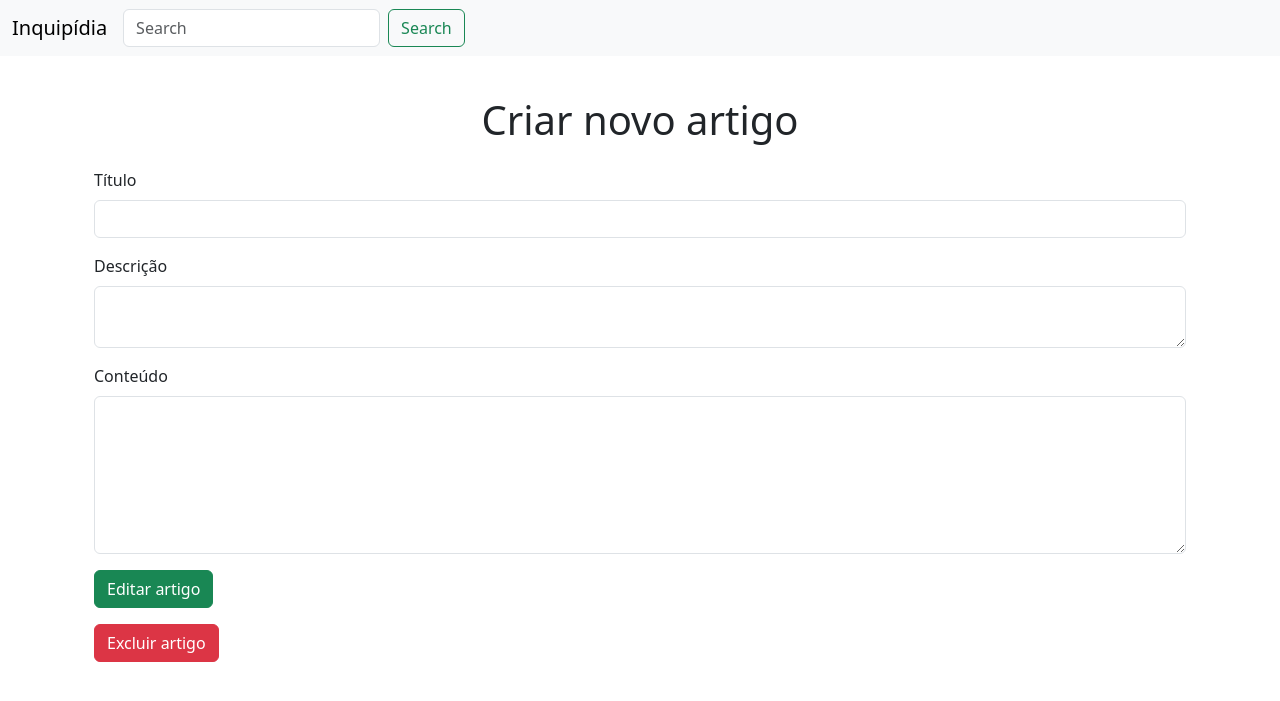
After one commit to LeoMeato/Inquipidia, a Flask app: template app/templates/ver.html in a window 1280 px wide. The commit adds this page. Shown: the top 701 px of the page. Run offline with Flask 3, Linux system fonts and the light colour scheme; the template is opened without the code that fills it, so the values that code supplies are empty; some libraries are stand-ins or nearby versions.

Commit message:
crud básico funcionando 100%

```diff
--- a/app/templates/index.html
+++ b/app/templates/index.html
@@ -27,6 +27,7 @@
 
 {% for artigo in artigos %}
 
+<a href="/ver/{{artigo.id}}" style="text-decoration: none; color: inherit;">
   <div class="container py-3">
     <div class="row">
       <div class="col-6 mx-auto">
@@ -39,6 +40,7 @@
       </div>
     </div>
   </div>
+</a>
 
 {% endfor %}
 
--- /dev/null
+++ b/app/templates/ver.html
@@ -0,0 +1,35 @@
+{% extends 'base.html' %}
+
+{% block head %}
+
+    <title>Document</title>
+
+{% endblock %}
+
+{% block body %}
+
+  <div class="container mt-5">
+    <h1 class="mb-4 text-center">Criar novo artigo</h1>
+
+    <form action="/editar/{{artigo.id}}" method="POST">
+      <div class="mb-3">
+        <label for="titulo" class="form-label">Título</label>
+        <input type="text" class="form-control" id="titulo" name="titulo" value="{{artigo.title}}" required>
+      </div>
+
+      <div class="mb-3">
+        <label for="descricao" class="form-label">Descrição</label>
+        <textarea class="form-control" id="descricao" name="descricao" rows="2" required>{{artigo.description}}</textarea>
+      </div>
+
+      <div class="mb-3">
+        <label for="conteudo" class="form-label">Conteúdo</label>
+        <textarea class="form-control" id="conteudo" name="conteudo" rows="6" required>{{artigo.content}}</textarea>
+      </div>
+
+      <button type="submit" class="btn btn-success">Editar artigo</button>
+    </form>
+    <button onclick="window.location.href='/excluir/{{artigo.id}}'" class="btn btn-danger mt-3">Excluir artigo</button>
+  </div>
+
+{% endblock %}
```
Also changed, not shown: app/controllers/default.py (+21 -0 lines), instance/storage.db.
